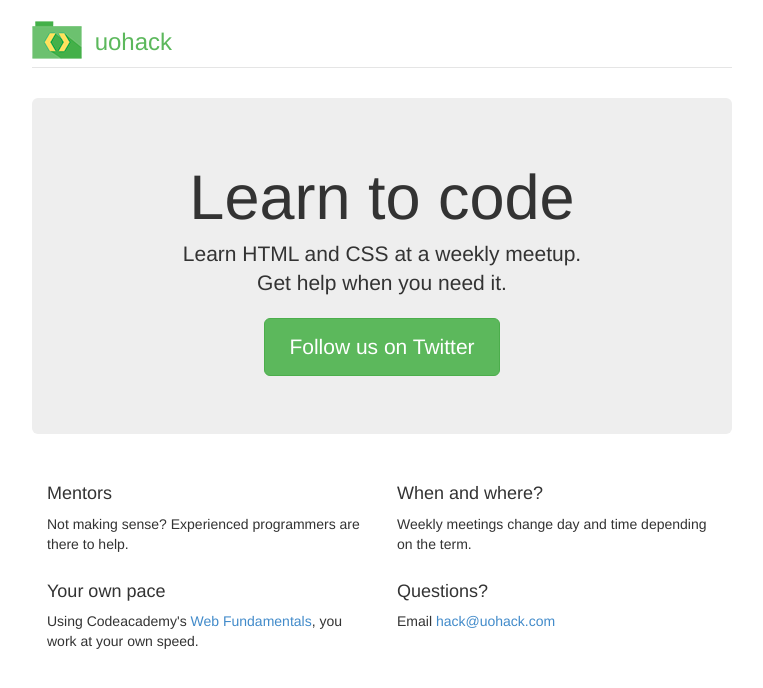
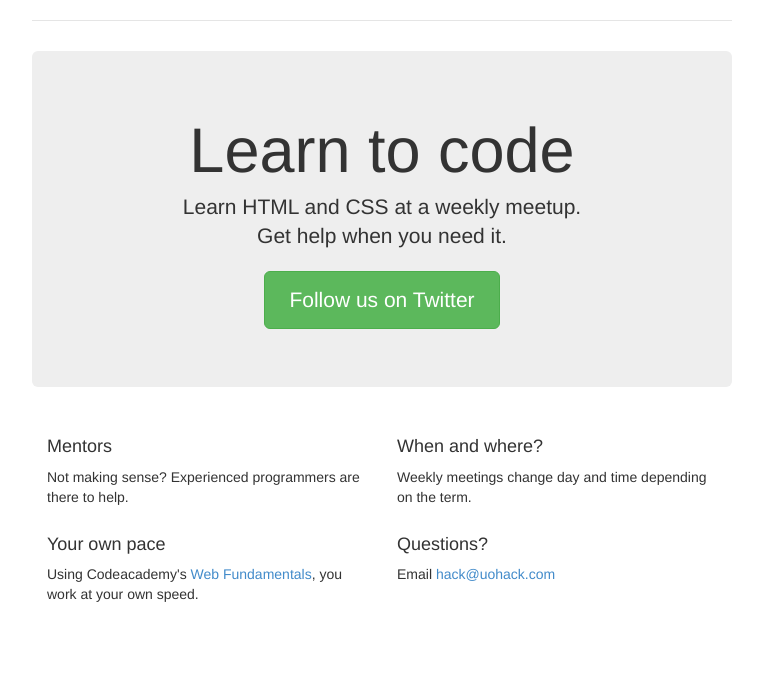
Before and after one commit to uohack/uohack.github.io, a Jekyll site: the page built from index.html, in a window 1280 px wide. Shown: the top 688 px of the page, without its empty margins (258-1021 px from the left). Built offline with Jekyll 4.4.1, drawn with Linux system fonts in a browser that asks for light colours.

Commit message:
update branding

```diff
--- a/_layouts/default.html
+++ b/_layouts/default.html
@@ -16,8 +16,8 @@
     <div class="container">
       <div class="header">
 
-          <h3 class="text-muted"><a href="/">
-            <img class="logo" src="/images/uohack-small.png"/>
+          <h3 class="hidden"><a href="/">
+            <img class="logo" src="/images/new-uohack.png"/>
             uohack
           </a></h3>
 
--- a/css/main.css
+++ b/css/main.css
@@ -33,6 +33,7 @@
 .logo {
   margin-bottom: 7px;
   margin-right: 6px;
+  max-width: 100px;
 }
 
 /* Custom page footer */
@@ -70,6 +71,10 @@
   margin-top: 28px;
 }
 
+.hidden{
+  visibility: hidden;
+}
+
 /* Responsive: Portrait tablets and up */
 @media screen and (min-width: 768px) {
   /* Remove the padding we set earlier */
```
Also changed, not shown: images/new-uohack.png (added).
